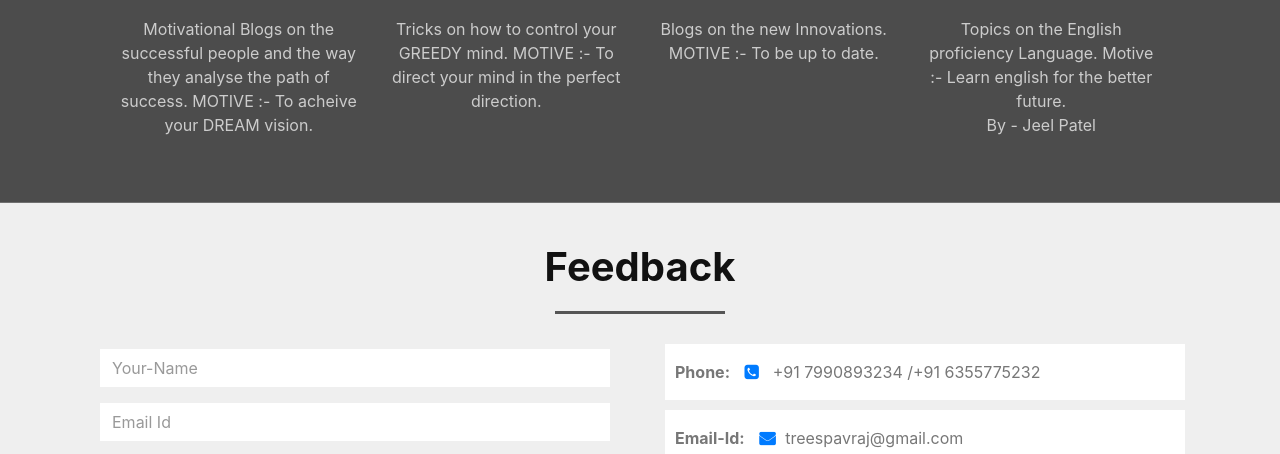
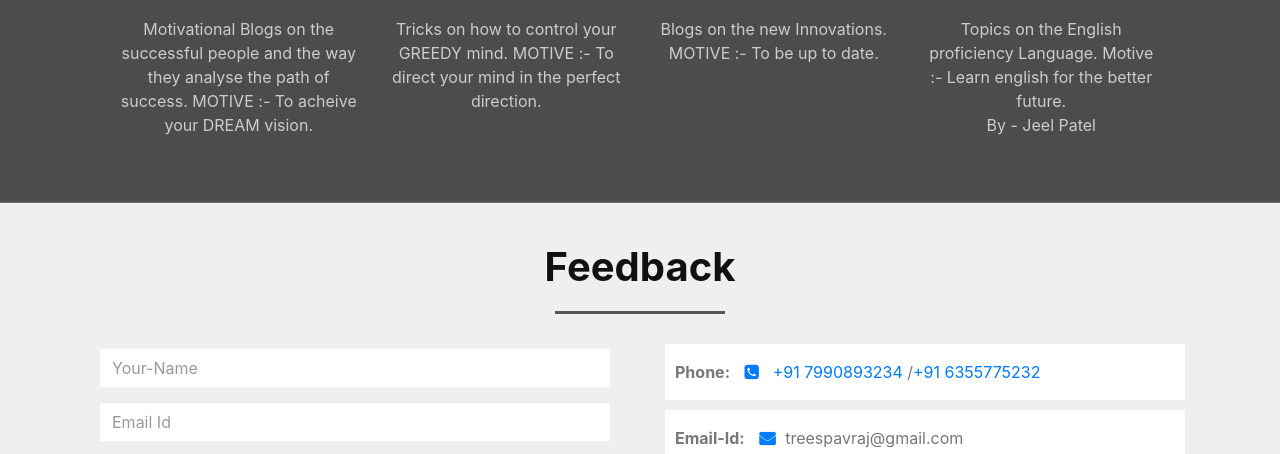
Before and after one commit to vraj0906/Treespa, a plain HTML site: page blogs.html in a window 1280 px wide. Shown: the part 5926-6380 px from the top of the page. Drawn offline with nearby package versions, Linux system fonts and the light colour scheme; some packages are replaced by stand-ins of ours; a script that the page names is missing.

Commit message:
Update blogs.html

```diff
--- a/blogs.html
+++ b/blogs.html
@@ -376,7 +376,7 @@
 					</form>
 				</div>
 				<div class="col-12 col-md-6 contact-info">
-					<div class="follow"><b> Phone:</b> <i class="fa fa-phone-square"></i> +91 7990893234 /+91 6355775232
+					<div class="follow"><b> Phone:</b> <a href="tel:+917990893234"><i class="fa fa-phone-square"></i> +91 7990893234</a> /<a href="telto:+91 6355775232">+91 6355775232</a>
 					</div>
 					<div class="follow"><b> Email-Id:</b> <i class="fa fa-envelope"></i>treespavraj@gmail.com </div>
 					<div class="follow"><label><b>Get social: </b> </label>
```
